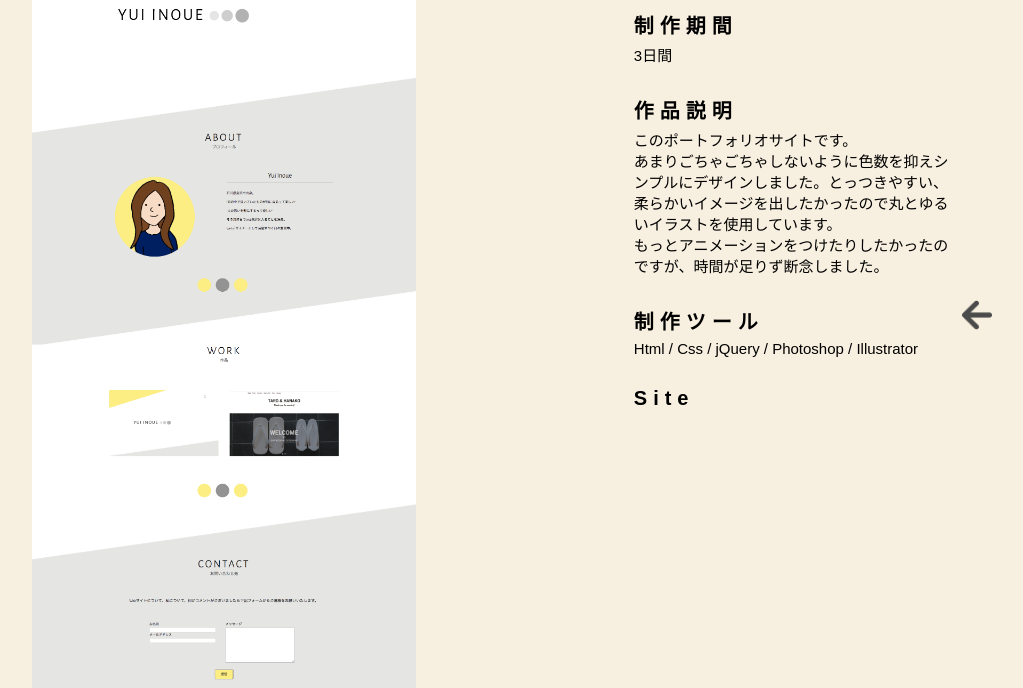
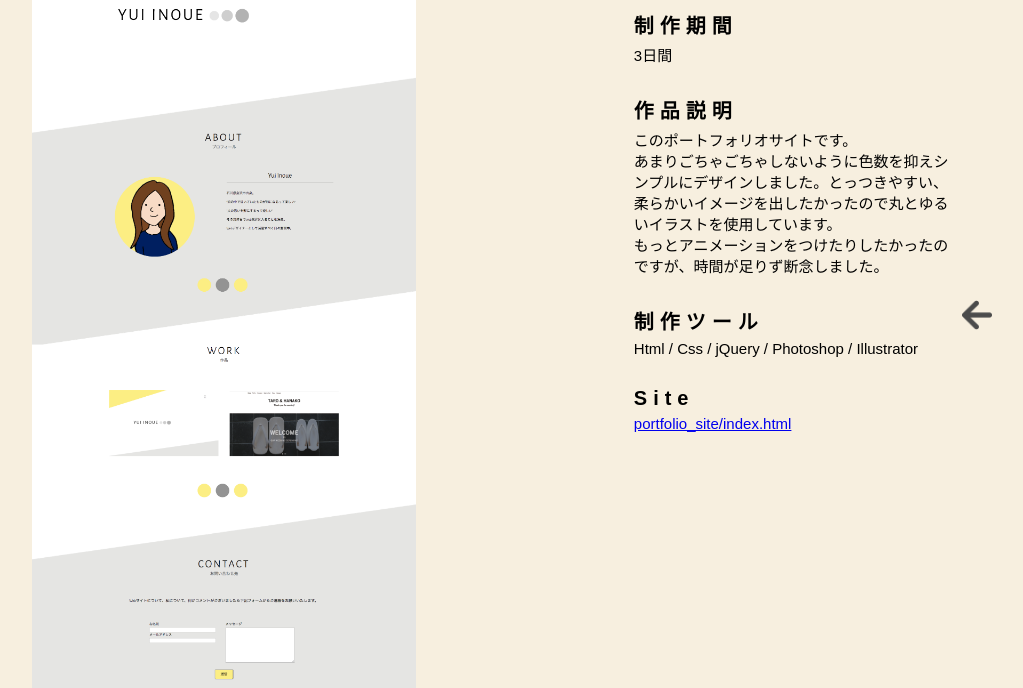
Before and after one commit to yuiponne/yuiponne.github.io, a plain HTML site: page Portfolio/portfolio_site/work1-portfolio-site.html in a window 1280 px wide. Shown: the part 412-1100 px from the top of the page, without its empty margins (147-1170 px from the left). Drawn offline with nearby package versions, Linux system fonts and the light colour scheme.

Commit message:
url change

```diff
--- a/Portfolio/portfolio_site/work1-portfolio-site.html
+++ b/Portfolio/portfolio_site/work1-portfolio-site.html
@@ -41,7 +41,7 @@
 				<p>Html / Css / jQuery / Photoshop / Illustrator</p>
 
 				<h2>Site</h2>
-				<a href=""></a>
+				<a href="https://yuiponne.github.io/Portfolio/portfolio_site/index.html">portfolio_site/index.html</a>
 			</div>
 
 		</div>
```
